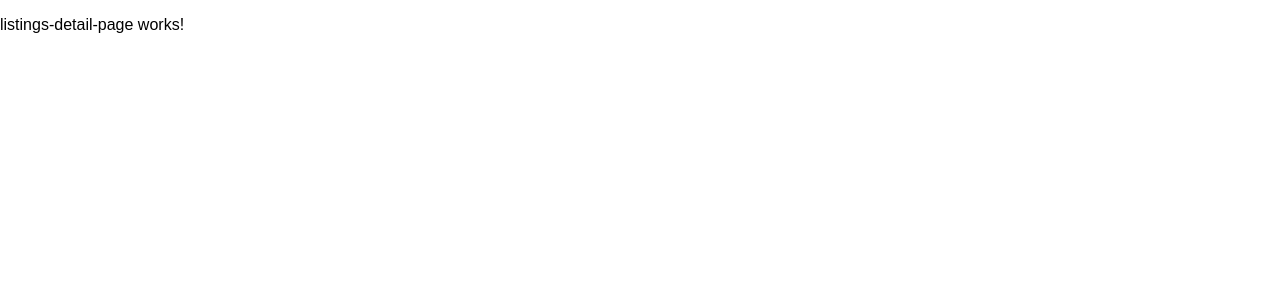
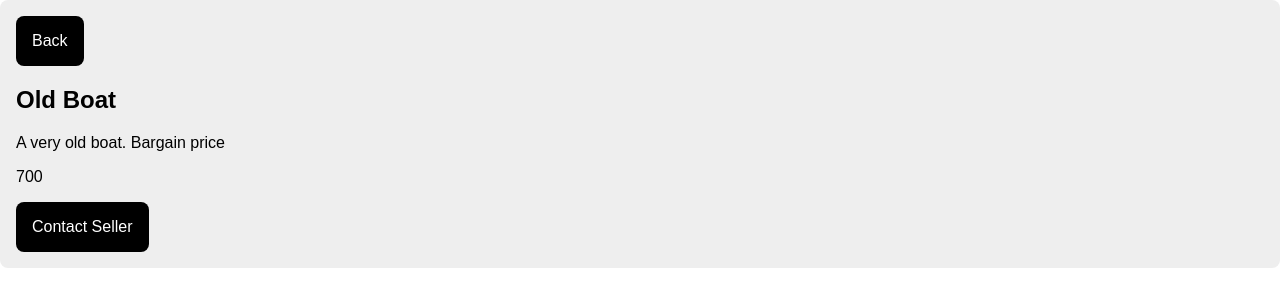
Before and after one commit to LuizCarlosAbbott/buy-and-sell, an Angular app: page /listings/123 in a window 1280 px wide. Shown: the top 306 px of the page. Built offline with nearby package versions, Linux system fonts and the light colour scheme.

Commit message:
feat: listing-detail-page

```diff
--- a/src/app/listing-detail-page/listing-detail-page.component.html
+++ b/src/app/listing-detail-page/listing-detail-page.component.html
@@ -1 +1,11 @@
-<p>listings-detail-page works!</p>
+<div class="content-box">
+  <a routerLink="/listings">
+    <button>Back</button>
+  </a>
+  <h2>{{listing?.name}}</h2>
+  <p>{{listing?.description}}</p>
+  <p>{{listing?.price}}</p>
+  <a routerLink="/contact/{{listing?.id}}">
+    <button>Contact Seller</button>
+  </a>
+</div>
--- a/src/app/listing-detail-page/listing-detail-page.component.ts
+++ b/src/app/listing-detail-page/listing-detail-page.component.ts
@@ -1,4 +1,7 @@
 import { Component, OnInit } from '@angular/core';
+import { ActivatedRoute } from '@angular/router';
+import { fakeListings } from '../fake-data';
+import { Listing } from '../types';
 
 @Component({
   selector: 'app-listing-detail-page',
@@ -6,10 +9,15 @@
   styleUrls: ['./listing-detail-page.component.css']
 })
 export class ListingDetailPageComponent implements OnInit {
+  listing: Listing | undefined;
 
-  constructor() { }
+  constructor(
+    private activatedRoute: ActivatedRoute,
+  ) { }
 
   ngOnInit(): void {
+    const id = this.activatedRoute.snapshot.paramMap.get('id');
+    this.listing = fakeListings.find(listing => listing.id === id);
   }
 
 }
```
